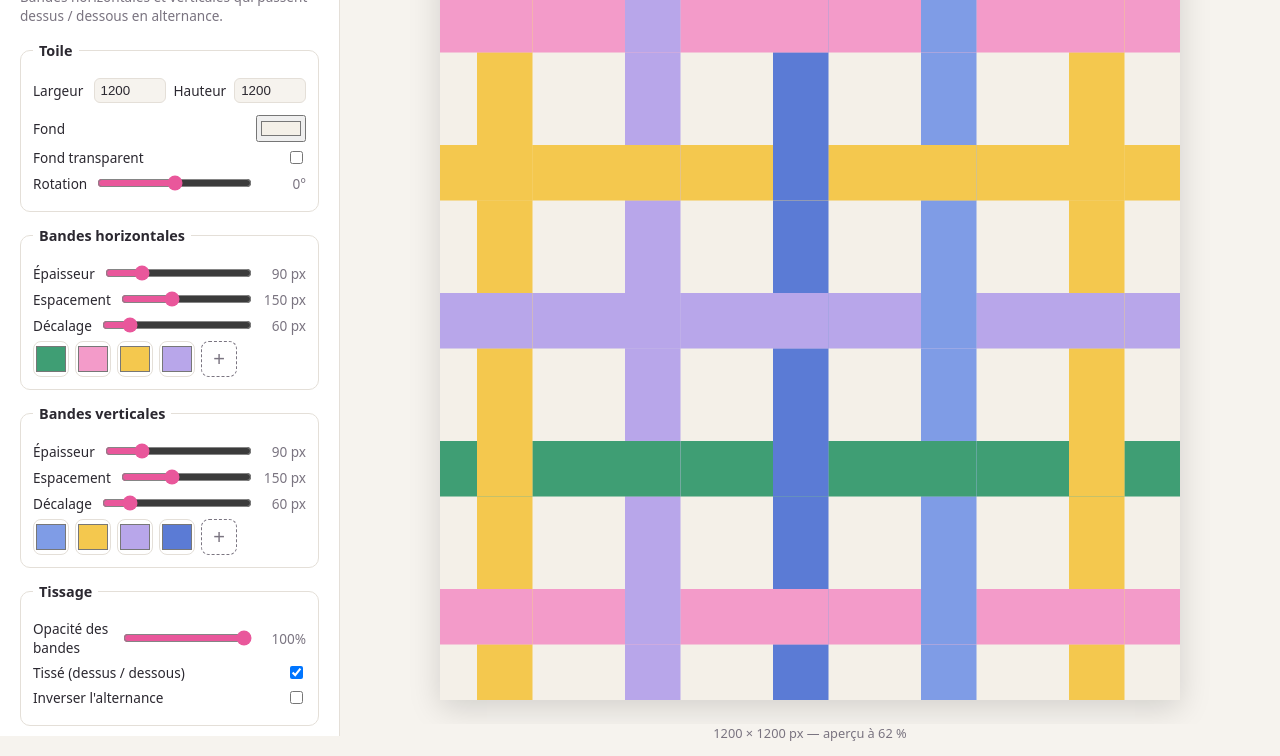
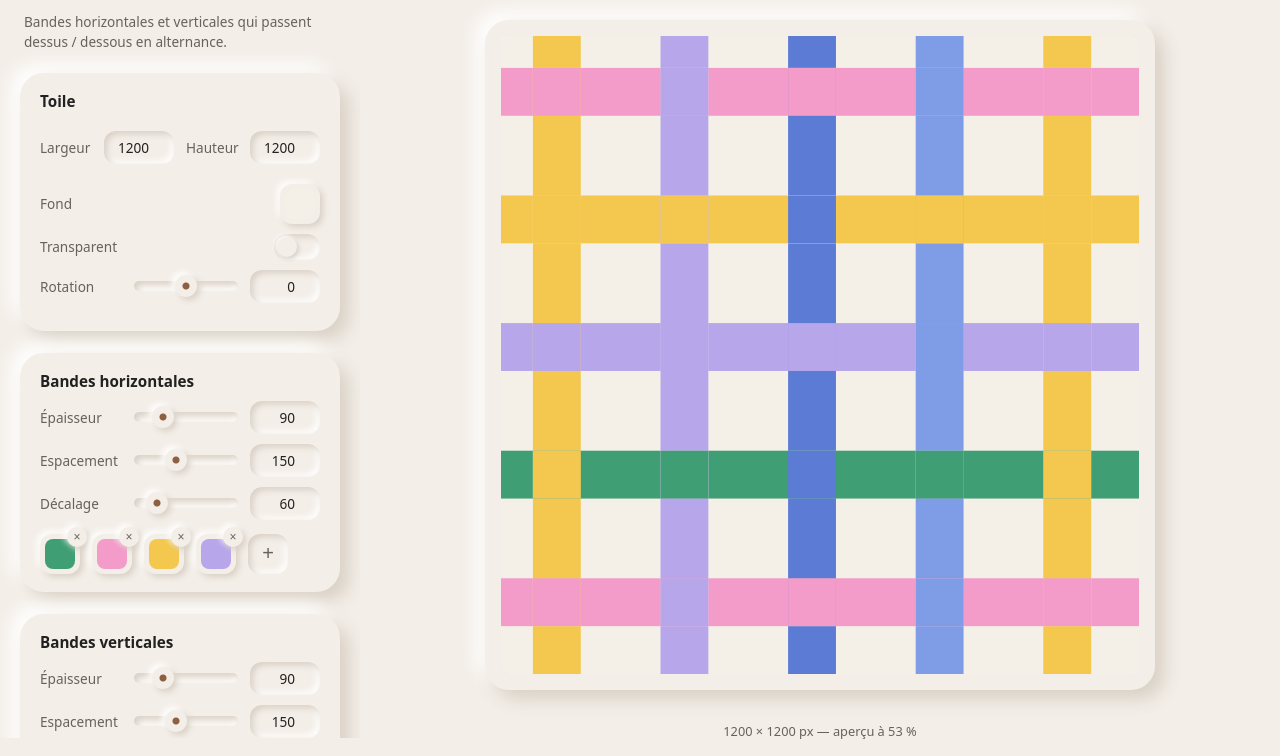
Before and after one commit to ChloeStevovitch/ChloeStevovitch.github.io, a plain HTML site: page tissage/index.html in a window 1280 px wide. Shown: the part 64-820 px from the top of the page. Drawn offline with nearby package versions, Linux system fonts and the light colour scheme.

Commit message:
Update tissage

```diff
--- a/tissage/index.html
+++ b/tissage/index.html
@@ -7,110 +7,139 @@
 <script src="https://cdnjs.cloudflare.com/ajax/libs/jspdf/2.5.1/jspdf.umd.min.js"></script>
 <style>
   :root {
-    --bg: #f6f3ee; --panel: #ffffff; --text: #2b2830; --muted: #7a7480;
-    --line: #e4dfd8; --accent: #e9579b; --accent-ink: #fff;
+    --bg: #f3eee8; --light: #ffffff; --dark: #d9d0c5;
+    --ink: #212121; --mute: #67625c; --accent: #8f5f42;
+    --bar: #f4ff77; --on-bar: #212121;
+    --raise: 6px 6px 12px var(--dark), -6px -6px 12px var(--light);
+    --raise-sm: 3px 3px 6px var(--dark), -3px -3px 6px var(--light);
+    --inset: inset 3px 3px 6px var(--dark), inset -3px -3px 6px var(--light);
   }
   @media (prefers-color-scheme: dark) {
-    :root:not([data-theme="light"]) {
-      --bg: #1c1a20; --panel: #26232b; --text: #eeeaf2; --muted: #a39cab;
-      --line: #3a3541; --accent: #f37ab2; --accent-ink: #1c1a20;
-    }
+    :root { --bg: #262422; --light: #312e2b; --dark: #1a1917; --ink: #f0ebe5; --mute: #aaa39b; --accent: #dba884; --bar: #dfe95f; }
   }
   * { box-sizing: border-box; }
-  body { margin: 0; font-family: system-ui, -apple-system, "Segoe UI", sans-serif; background: var(--bg); color: var(--text); }
-  .app { display: grid; grid-template-columns: 340px 1fr; min-height: 100vh; }
-  aside { background: var(--panel); border-right: 1px solid var(--line); padding: 20px; overflow-y: auto; max-height: 100vh; }
-  h1 { font-size: 1.25rem; margin: 0 0 4px; }
-  .sub { color: var(--muted); font-size: .85rem; margin: 0 0 16px; }
-  fieldset { border: 1px solid var(--line); border-radius: 10px; padding: 12px; margin: 0 0 14px; }
-  legend { font-weight: 600; font-size: .9rem; padding: 0 6px; }
-  label { display: flex; align-items: center; justify-content: space-between; gap: 8px; font-size: .85rem; margin: 6px 0; }
-  label > span.v { color: var(--muted); font-variant-numeric: tabular-nums; min-width: 44px; text-align: right; }
-  input[type=range] { flex: 1; accent-color: var(--accent); }
-  input[type=number] { width: 72px; min-width: 0; padding: 4px 6px; border: 1px solid var(--line); border-radius: 6px; background: var(--bg); color: var(--text); }
-  .row { display: flex; gap: 8px; }
+  body { margin: 0; min-height: 100vh; background: var(--bg); color: var(--ink); font-family: system-ui, -apple-system, "Segoe UI", Roboto, sans-serif; }
+  header { background: var(--bar); color: var(--on-bar); padding: 14px 16px; font-weight: 700; font-size: 1.1rem; }
+  .app { display: grid; grid-template-columns: 360px 1fr; min-height: calc(100vh - 50px); }
+  aside { padding: 24px 20px; overflow-y: auto; max-height: calc(100vh - 50px); }
+  .sub { color: var(--mute); font-size: .85rem; line-height: 1.5; margin: 0 4px 20px; }
+
+  .card { background: var(--bg); border-radius: 24px; padding: 18px 20px; margin: 0 0 22px; box-shadow: 9px 9px 18px var(--dark), -9px -9px 18px var(--light); }
+  .card h2 { font-size: .95rem; margin: 0 0 10px; }
+  label { display: flex; align-items: center; justify-content: space-between; gap: 10px; font-size: .85rem; margin: 10px 0; color: var(--mute); }
+  label > .name { flex: 0 0 82px; }
+
+  input[type=number], select {
+    border: none; border-radius: 12px; padding: 7px 10px; background: var(--bg); color: var(--ink);
+    box-shadow: var(--inset); font: inherit; font-size: .85rem; outline: none;
+  }
+  input[type=number] { width: 70px; min-width: 0; text-align: right; font-variant-numeric: tabular-nums; }
+  input[type=number]:focus, select:focus { box-shadow: var(--inset), 0 0 0 2px var(--accent); }
+  .row { display: flex; gap: 12px; }
   .row label { flex: 1; min-width: 0; }
-  .swatches { display: flex; flex-wrap: wrap; gap: 6px; margin-top: 6px; }
+
+  /* Curseurs */
+  input[type=range] { -webkit-appearance: none; appearance: none; flex: 1; min-width: 0; height: 10px; border-radius: 10px; background: var(--bg); box-shadow: var(--inset); outline: none; }
+  input[type=range]::-webkit-slider-thumb { -webkit-appearance: none; width: 22px; height: 22px; border-radius: 50%; background: var(--bg); box-shadow: var(--raise-sm); cursor: pointer; border: 2px solid var(--bg); background-image: radial-gradient(circle, var(--accent) 0 3px, transparent 4px); }
+  input[type=range]::-moz-range-thumb { width: 20px; height: 20px; border-radius: 50%; background: var(--bg); box-shadow: var(--raise-sm); cursor: pointer; border: none; background-image: radial-gradient(circle, var(--accent) 0 3px, transparent 4px); }
+
+  /* Interrupteurs */
+  input[type=checkbox] { -webkit-appearance: none; appearance: none; width: 46px; height: 26px; border-radius: 26px; background: var(--bg); box-shadow: var(--inset); position: relative; cursor: pointer; flex: none; margin: 0; transition: background .2s; }
+  input[type=checkbox]::after { content: ""; position: absolute; top: 3px; left: 3px; width: 20px; height: 20px; border-radius: 50%; background: var(--bg); box-shadow: 2px 2px 4px var(--dark), -2px -2px 4px var(--light); transition: transform .2s, background .2s; }
+  input[type=checkbox]:checked::after { transform: translateX(20px); background: var(--accent); }
+
+  /* Couleurs */
+  input[type=color] { -webkit-appearance: none; appearance: none; width: 40px; height: 40px; border: none; border-radius: 12px; padding: 5px; background: var(--bg); box-shadow: var(--raise-sm); cursor: pointer; }
+  input[type=color]::-webkit-color-swatch-wrapper { padding: 0; }
+  input[type=color]::-webkit-color-swatch { border: none; border-radius: 8px; }
+  input[type=color]::-moz-color-swatch { border: none; border-radius: 8px; }
+  input[type=color]:disabled { opacity: .4; cursor: default; }
+  .swatches { display: flex; flex-wrap: wrap; gap: 12px; margin-top: 14px; }
   .sw { position: relative; }
-  .sw input[type=color] { width: 36px; height: 36px; border: 1px solid var(--line); border-radius: 8px; padding: 0; cursor: pointer; background: none; }
-  .sw button { position: absolute; top: -6px; right: -6px; width: 18px; height: 18px; border-radius: 50%; border: none; background: var(--text); color: var(--panel); font-size: 11px; line-height: 18px; padding: 0; cursor: pointer; display: none; }
-  .sw:hover button { display: block; }
-  .add { width: 36px; height: 36px; border-radius: 8px; border: 1px dashed var(--muted); background: none; color: var(--muted); font-size: 20px; cursor: pointer; }
-  .btn { border: none; border-radius: 8px; padding: 9px 14px; font-weight: 600; cursor: pointer; background: var(--accent); color: var(--accent-ink); }
-  .btn.ghost { background: transparent; color: var(--text); border: 1px solid var(--line); }
-  .exports { display: flex; gap: 8px; flex-wrap: wrap; }
+  .sw button { position: absolute; top: -7px; right: -7px; width: 20px; height: 20px; border-radius: 50%; border: none; background: var(--bg); color: var(--mute); box-shadow: var(--raise-sm); font-size: 12px; line-height: 20px; padding: 0; cursor: pointer; display: none; }
+  .sw:hover button, .sw:focus-within button { display: block; }
+  @media (hover: none) { .sw button { display: block; } }
+  .add { width: 40px; height: 40px; border-radius: 12px; border: none; background: var(--bg); box-shadow: var(--inset); color: var(--mute); font-size: 20px; cursor: pointer; }
+
+  .btn { border: none; border-radius: 16px; padding: 12px 16px; font: inherit; font-weight: 600; cursor: pointer; background: var(--bg); color: var(--accent); box-shadow: 5px 5px 10px var(--dark), -5px -5px 10px var(--light); flex: 1; }
+  .btn:active { box-shadow: var(--inset); }
+  .btn.ghost { color: var(--mute); font-weight: 500; }
+  .exports { display: flex; gap: 12px; flex-wrap: wrap; margin-top: 14px; }
+
   main { display: flex; flex-direction: column; min-width: 0; }
-  .stage { flex: 1; display: flex; align-items: center; justify-content: center; padding: 24px; overflow: hidden; min-height: 60vh; }
-  .frame { position: relative; box-shadow: 0 8px 30px rgba(0,0,0,.15);
+  .stage { flex: 1; display: flex; align-items: center; justify-content: center; padding: 32px; overflow: hidden; min-height: 60vh; }
+  .well { padding: 16px; border-radius: 24px; background: var(--bg); box-shadow: 9px 9px 18px var(--dark), -9px -9px 18px var(--light); }
+  .frame { position: relative; border-radius: 6px; overflow: hidden;
     background-color: #fff;
     background-image: linear-gradient(45deg,#ddd 25%,transparent 25%),linear-gradient(-45deg,#ddd 25%,transparent 25%),linear-gradient(45deg,transparent 75%,#ddd 75%),linear-gradient(-45deg,transparent 75%,#ddd 75%);
     background-size: 16px 16px; background-position: 0 0,0 8px,8px -8px,-8px 0; }
   #art { position: absolute; top: 0; left: 0; overflow: hidden; transform-origin: 0 0; }
   #layer { position: absolute; transform-origin: 50% 50%; }
   #layer > div { position: absolute; }
-  .info { text-align: center; color: var(--muted); font-size: .8rem; padding-bottom: 12px; }
+  .info { text-align: center; color: var(--mute); font-size: .8rem; padding-bottom: 16px; }
+
   @media (max-width: 800px) {
     .app { grid-template-columns: 1fr; }
-    aside { max-height: none; border-right: none; border-bottom: 1px solid var(--line); padding: 16px; }
-    main { order: -1; position: sticky; top: 0; background: var(--bg); z-index: 2; }
-    .stage { min-height: 45vh; padding: 16px; }
+    aside { max-height: none; padding: 20px 16px; }
+    main { position: sticky; top: 0; background: var(--bg); z-index: 2; order: -1; }
+    .stage { min-height: 42vh; padding: 20px 16px; }
   }
 </style>
 </head>
 <body>
+<header>Quadrillage tissé</header>
 <div class="app">
   <aside>
-    <h1>Quadrillage tissé</h1>
     <p class="sub">Bandes horizontales et verticales qui passent dessus / dessous en alternance.</p>
 
-    <fieldset>
-      <legend>Toile</legend>
+    <section class="card">
+      <h2>Toile</h2>
       <div class="row">
         <label>Largeur <input type="number" id="W" min="10" max="10000"></label>
         <label>Hauteur <input type="number" id="H" min="10" max="10000"></label>
       </div>
-      <label>Fond <input type="color" id="bg"></label>
-      <label>Fond transparent <input type="checkbox" id="bgT"></label>
-      <label>Rotation <input type="range" id="rot" min="-90" max="90" step="1"><span class="v" id="rotV"></span></label>
-    </fieldset>
+      <label><span class="name">Fond</span> <input type="color" id="bg"></label>
+      <label><span class="name">Transparent</span> <input type="checkbox" id="bgT"></label>
+      <label><span class="name">Rotation</span> <input type="range" id="rot" min="-90" max="90"><input type="number" id="rotN" min="-90" max="90"></label>
+    </section>
 
-    <fieldset>
-      <legend>Bandes horizontales</legend>
-      <label>Épaisseur <input type="range" id="hT" min="1" max="400"><span class="v" id="hTV"></span></label>
-      <label>Espacement <input type="range" id="hG" min="0" max="400"><span class="v" id="hGV"></span></label>
-      <label>Décalage <input type="range" id="hO" min="0" max="400"><span class="v" id="hOV"></span></label>
+    <section class="card">
+      <h2>Bandes horizontales</h2>
+      <label><span class="name">Épaisseur</span> <input type="range" id="hT" min="1" max="400"><input type="number" id="hTN" min="1"></label>
+      <label><span class="name">Espacement</span> <input type="range" id="hG" min="0" max="400"><input type="number" id="hGN" min="0"></label>
+      <label><span class="name">Décalage</span> <input type="range" id="hO" min="0" max="400"><input type="number" id="hON" min="0"></label>
       <div class="swatches" id="hC"></div>
-    </fieldset>
+    </section>
 
-    <fieldset>
-      <legend>Bandes verticales</legend>
-      <label>Épaisseur <input type="range" id="vT" min="1" max="400"><span class="v" id="vTV"></span></label>
-      <label>Espacement <input type="range" id="vG" min="0" max="400"><span class="v" id="vGV"></span></label>
-      <label>Décalage <input type="range" id="vO" min="0" max="400"><span class="v" id="vOV"></span></label>
+    <section class="card">
+      <h2>Bandes verticales</h2>
+      <label><span class="name">Épaisseur</span> <input type="range" id="vT" min="1" max="400"><input type="number" id="vTN" min="1"></label>
+      <label><span class="name">Espacement</span> <input type="range" id="vG" min="0" max="400"><input type="number" id="vGN" min="0"></label>
+      <label><span class="name">Décalage</span> <input type="range" id="vO" min="0" max="400"><input type="number" id="vON" min="0"></label>
       <div class="swatches" id="vC"></div>
-    </fieldset>
+    </section>
 
-    <fieldset>
-      <legend>Tissage</legend>
-      <label>Opacité des bandes <input type="range" id="op" min="0" max="100"><span class="v" id="opV"></span></label>
+    <section class="card">
+      <h2>Tissage</h2>
+      <label><span class="name">Opacité aux croisements</span> <input type="range" id="op" min="0" max="100"><input type="number" id="opN" min="0" max="100"></label>
       <label>Tissé (dessus / dessous) <input type="checkbox" id="weave"></label>
       <label>Inverser l'alternance <input type="checkbox" id="flip"></label>
-    </fieldset>
+    </section>
 
-    <fieldset>
-      <legend>Télécharger</legend>
+    <section class="card">
+      <h2>Télécharger</h2>
       <label>Résolution <select id="scale"><option value="1">×1</option><option value="2">×2</option><option value="3">×3</option></select></label>
       <div class="exports">
         <button class="btn" data-fmt="png">PNG</button>
         <button class="btn" data-fmt="jpeg">JPEG</button>
         <button class="btn" data-fmt="pdf">PDF</button>
-        <button class="btn ghost" id="reset">Réinitialiser</button>
       </div>
-    </fieldset>
+      <div class="exports"><button class="btn ghost" id="reset">Réinitialiser</button></div>
+    </section>
   </aside>
 
   <main>
-    <div class="stage" id="stage"><div class="frame" id="frame"><div id="art"><div id="layer"></div></div></div></div>
+    <div class="stage" id="stage"><div class="well"><div class="frame" id="frame"><div id="art"><div id="layer"></div></div></div></div></div>
     <div class="info" id="info"></div>
   </main>
 </div>
@@ -128,11 +157,12 @@ try { S = Object.assign({}, DEFAULTS, JSON.parse(localStorage.getItem('tissage')
 S.hC = [...S.hC]; S.vC = [...S.vC];
 
 const $ = id => document.getElementById(id);
-const NUM = ['W','H','rot','hT','hG','hO','vT','vG','vO','op'];
-const UNIT = { rot: '°', op: '%' };
+const SLIDERS = ['rot','hT','hG','hO','vT','vG','vO','op'];
+const SNAP = 2; // distance (en unités) à laquelle le curseur colle aux valeurs rondes
 
 function syncInputs() {
-  NUM.forEach(k => $(k).value = S[k]);
+  $('W').value = S.W; $('H').value = S.H;
+  SLIDERS.forEach(k => { $(k).value = S[k]; $(k + 'N').value = S[k]; });
   $('bg').value = S.bg; $('bgT').checked = S.bgT; $('weave').checked = S.weave; $('flip').checked = S.flip;
   renderSwatches('hC'); renderSwatches('vC');
 }
@@ -151,7 +181,8 @@ function renderSwatches(key) {
   box.append(add);
 }
 
-/* Modèle : liste de rectangles dans l'ordre de dessin, dans un calque de taille LW×LH */
+/* Modèle : liste de rectangles dans l'ordre de dessin, dans un calque de taille LW×LH.
+   Les bandes sont opaques ; seule la bande du dessus, aux croisements, prend l'opacité réglée. */
 function strips(len, t, gap, off, colors) {
   const p = t + gap, out = [];
   let start = ((off % p) + p) % p - p, k = 0;
@@ -164,32 +195,32 @@ function buildModel() {
   const LW = rot ? D : W, LH = rot ? D : H;
   const hs = strips(LH, +S.hT, +S.hG, +S.hO, S.hC);
   const vs = strips(LW, +S.vT, +S.vG, +S.vO, S.vC);
-  const base = [], cross = [];
+  const a = S.op / 100, base = [], cross = [];
   // segments horizontaux hors croisements
   for (const h of hs) {
     let x = 0;
     for (const v of vs) {
-      if (v.pos > x) base.push({ x, y: h.pos, w: v.pos - x, h: h.t, c: h.color });
+      if (v.pos > x) base.push({ x, y: h.pos, w: v.pos - x, h: h.t, c: h.color, a: 1 });
       x = Math.max(x, v.pos + v.t);
     }
-    if (x < LW) base.push({ x, y: h.pos, w: LW - x, h: h.t, c: h.color });
+    if (x < LW) base.push({ x, y: h.pos, w: LW - x, h: h.t, c: h.color, a: 1 });
   }
   // segments verticaux hors croisements
   for (const v of vs) {
     let y = 0;
     for (const h of hs) {
-      if (h.pos > y) base.push({ x: v.pos, y, w: v.t, h: h.pos - y, c: v.color });
+      if (h.pos > y) base.push({ x: v.pos, y, w: v.t, h: h.pos - y, c: v.color, a: 1 });
       y = Math.max(y, h.pos + h.t);
     }
-    if (y < LH) base.push({ x: v.pos, y, w: v.t, h: LH - y, c: v.color });
+    if (y < LH) base.push({ x: v.pos, y, w: v.t, h: LH - y, c: v.color, a: 1 });
   }
-  // croisements : dessous puis dessus
+  // croisements : dessous opaque, puis dessus avec l'opacité
   for (const h of hs) for (const v of vs) {
     const r = { x: v.pos, y: h.pos, w: v.t, h: h.t };
     let hTop = S.weave ? (h.i + v.i) % 2 === 0 : false;
     if (S.flip) hTop = !hTop;
     const [under, over] = hTop ? [v.color, h.color] : [h.color, v.color];
-    cross.push({ ...r, c: under }, { ...r, c: over });
+    cross.push({ ...r, c: under, a: 1 }, { ...r, c: over, a });
   }
   return { W, H, LW, LH, rot, rects: base.concat(cross) };
 }
@@ -201,7 +232,6 @@ function rgba(hex, a) {
 
 /* Aperçu en CSS : chaque rectangle est un div positionné */
 function renderPreview(m) {
-  const a = S.op / 100;
   const art = $('art'), layer = $('layer'), frame = $('frame'), stage = $('stage');
   art.style.width = m.W + 'px'; art.style.height = m.H + 'px';
   art.style.background = S.bgT ? 'transparent' : S.bg;
@@ -209,8 +239,8 @@ function renderPreview(m) {
   layer.style.left = (m.W - m.LW) / 2 + 'px'; layer.style.top = (m.H - m.LH) / 2 + 'px';
   layer.style.transform = `rotate(${m.rot}deg)`;
   layer.innerHTML = m.rects.map(r =>
-    `<div style="left:${r.x}px;top:${r.y}px;width:${r.w}px;height:${r.h}px;background:${rgba(r.c, a)}"></div>`).join('');
-  const availW = stage.clientWidth - 48, availH = stage.clientHeight - 48;
+    `<div style="left:${r.x}px;top:${r.y}px;width:${r.w}px;height:${r.h}px;background:${rgba(r.c, r.a)}"></div>`).join('');
+  const availW = stage.clientWidth - 96, availH = stage.clientHeight - 96;
   const k = Math.min(1, availW / m.W, availH / m.H);
   art.style.transform = `scale(${k})`;
   frame.style.width = m.W * k + 'px'; frame.style.height = m.H * k + 'px';
@@ -227,8 +257,7 @@ function renderCanvas(m, scale, forceBg) {
   ctx.translate(m.W / 2, m.H / 2);
   ctx.rotate(m.rot * Math.PI / 180);
   ctx.translate(-m.LW / 2, -m.LH / 2);
-  const a = S.op / 100;
-  for (const r of m.rects) { ctx.fillStyle = rgba(r.c, a); ctx.fillRect(r.x, r.y, r.w, r.h); }
+  for (const r of m.rects) { ctx.fillStyle = rgba(r.c, r.a); ctx.fillRect(r.x, r.y, r.w, r.h); }
   return cv;
 }
 
@@ -251,17 +280,41 @@ function exportAs(fmt) {
 }
 
 function update() {
-  NUM.forEach(k => { const e = $(k + 'V'); if (e) e.textContent = S[k] + (UNIT[k] || ' px'); });
   $('bg').disabled = S.bgT;
   renderPreview(buildModel());
   try { localStorage.setItem('tissage', JSON.stringify(S)); } catch {}
 }
 
-NUM.forEach(k => $(k).addEventListener('input', e => {
-  let v = +e.target.value;
-  if ((k === 'W' || k === 'H') && (!v || v < 10)) return;
-  S[k] = Math.min(v, k === 'W' || k === 'H' ? 10000 : v); update();
+['W', 'H'].forEach(k => $(k).addEventListener('input', e => {
+  const v = Math.round(+e.target.value);
+  if (!v || v < 10 || v > 10000) return;
+  S[k] = v; update();
 }));
+
+/* Curseurs : aimantés sur 0 et les dizaines pendant le glissement ;
+   le champ numérique à côté permet une valeur exacte. */
+let dragging = false;
+window.addEventListener('pointerup', () => dragging = false);
+SLIDERS.forEach(k => {
+  const range = $(k), num = $(k + 'N');
+  range.addEventListener('pointerdown', () => dragging = true);
+  range.addEventListener('input', () => {
+    let v = +range.value;
+    if (dragging) {
+      const r = Math.round(v / 10) * 10;
+      if (Math.abs(v - r) <= SNAP) { v = r; range.value = v; }
+    }
+    S[k] = v; num.value = v; update();
+  });
+  num.addEventListener('input', () => {
+    if (num.value === '' || isNaN(+num.value)) return;
+    let v = Math.round(+num.value);
+    if (num.min !== '') v = Math.max(+num.min, v);
+    if (num.max !== '') v = Math.min(+num.max, v);
+    S[k] = v; range.value = v; update();
+  });
+});
+
 $('bg').oninput = e => { S.bg = e.target.value; update(); };
 $('bgT').onchange = e => { S.bgT = e.target.checked; update(); };
 $('weave').onchange = e => { S.weave = e.target.checked; update(); };
```
